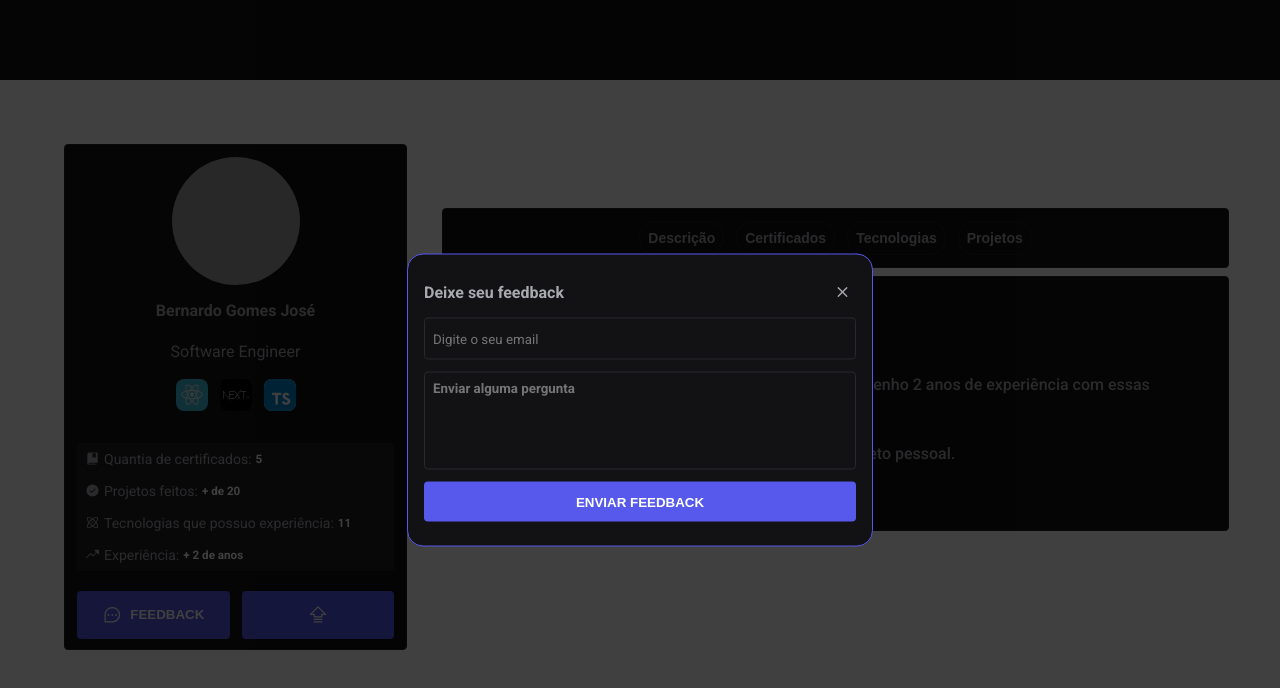
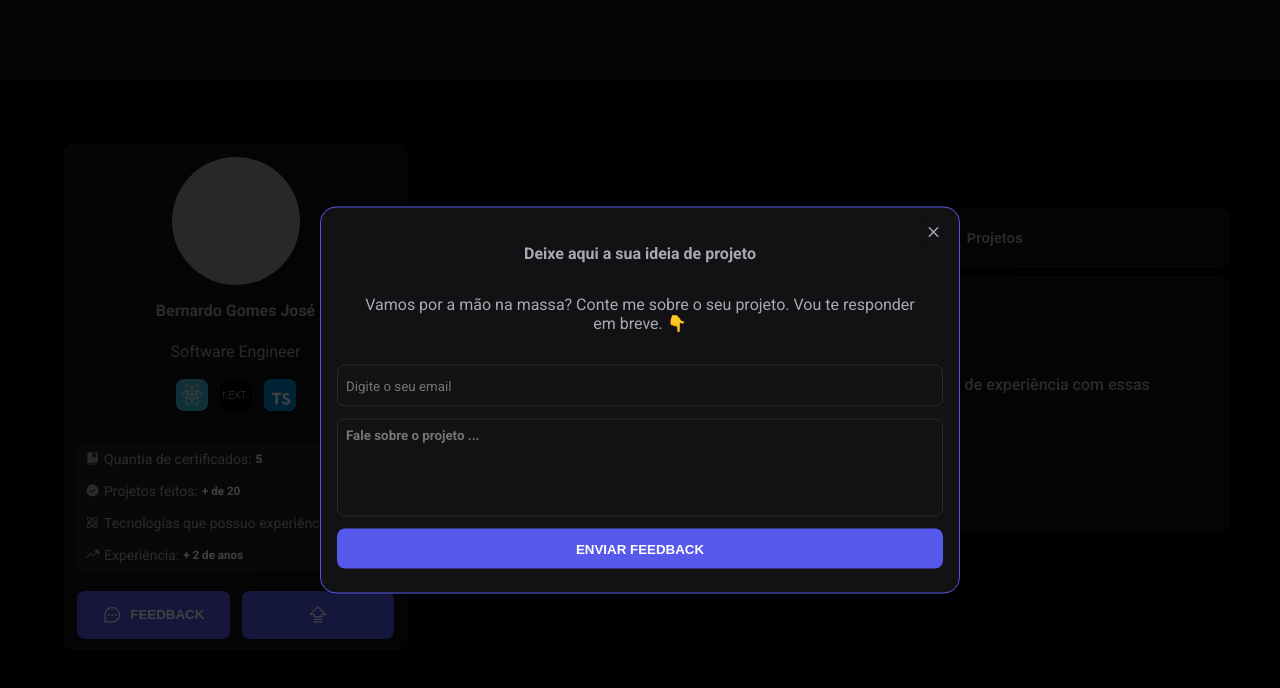
Before and after one commit to bernardojru/berDev, a Next.js app: page / in a window 1280 px wide. Both pictures are taken after a click on the button "FEEDBACK". Shown: the top 688 px of the page. Built offline with nearby package versions, Linux system fonts and the light colour scheme; grey boxes are pictures that could not be loaded.

Commit message:
border-radius update

```diff
--- a/src/components/Feedback/Form/index.tsx
+++ b/src/components/Feedback/Form/index.tsx
@@ -25,17 +25,24 @@ export function Form() {
   return (
     <FormContainer onSubmit={handleSubmit(handleSendFeedback)}>
       <header>
-        <strong>Deixe seu feedback</strong>
         <CloseButton>
           <X size={15} weight="bold" />
         </CloseButton>
       </header>
+      <strong>Deixe aqui a sua ideia de projeto</strong>
+      <span>
+        Vamos por a mão na massa? Conte me sobre o seu projeto. Vou te responder
+        em breve. 👇
+      </span>
       <input
         type="email"
         placeholder="Digite o seu email"
         {...register("email")}
       />
-      <textarea placeholder="Enviar alguma pergunta" {...register("content")} />
+      <textarea
+        placeholder="Fale sobre o projeto ..."
+        {...register("content")}
+      />
       <ButtonForm type="submit" disabled={isSubmitting}>
         Enviar Feedback
       </ButtonForm>
--- a/src/components/Feedback/Form/styles.ts
+++ b/src/components/Feedback/Form/styles.ts
@@ -8,11 +8,20 @@ export const FormContainer = styled("form", {
   padding: "$2",
   width: "100%",
 
+  strong: {
+    textAlign: "center",
+  },
+
+  span: {
+    margin: "$5",
+    textAlign: "center",
+  },
+
   input: {
     color: "$white",
     height: "1.5rem",
     background: "$gray900",
-    borderRadius: "$xs",
+    borderRadius: "$md",
     border: "1px solid $gray700",
     padding: "$2",
 
@@ -31,7 +40,7 @@ export const FormContainer = styled("form", {
     height: "5rem",
     background: "$gray900",
     resize: "none",
-    borderRadius: "$xs",
+    borderRadius: "$md",
     border: "1px solid $gray700",
     padding: "$2",
     fontWeight: "$bold",
@@ -48,8 +57,9 @@ export const FormContainer = styled("form", {
 });
 
 export const CloseButton = styled(Dialog.Close, {
+  position: "absolute",
   background: "transparent",
-  borderRadius: "$xs",
+  borderRadius: "$md",
   display: "flex",
   alignItems: "center",
   justifyContent: "center",
@@ -57,6 +67,7 @@ export const CloseButton = styled(Dialog.Close, {
   color: "$gray200",
   padding: "$1",
   border: "2px solid $gray900",
+  right: "$3",
 
   "&:hover": {
     background: "$gray700",
@@ -71,7 +82,7 @@ export const ButtonForm = styled("button", {
   background: "$blue200",
   color: "$white",
   fontWeight: "800",
-  borderRadius: "$xs",
+  borderRadius: "$md",
   textTransform: "uppercase",
   cursor: "pointer",
 
--- a/src/components/Feedback/SucessForm/index.tsx
+++ b/src/components/Feedback/SucessForm/index.tsx
@@ -1,11 +1,11 @@
 import { CheckCircle } from "phosphor-react";
-import { SuccessFormContainer } from "./styles";
+import { SuccessFormContainer, CloseButton } from "./styles";
 
 export function SuccessForm() {
   return (
     <SuccessFormContainer>
       <CheckCircle size={100} weight="regular" color="#6866FB" />
-      <p>Feedback enviado!</p>
+      <CloseButton>Pedido enviado!</CloseButton>
     </SuccessFormContainer>
   );
 }
--- a/src/components/Feedback/SucessForm/styles.ts
+++ b/src/components/Feedback/SucessForm/styles.ts
@@ -1,3 +1,4 @@
+import * as Dialog from "@radix-ui/react-dialog";
 import { styled } from "../../../styles";
 
 export const SuccessFormContainer = styled("div", {
@@ -8,3 +9,24 @@ export const SuccessFormContainer = styled("div", {
   padding: "$1",
   width: "100%",
 });
+
+export const CloseButton = styled(Dialog.Close, {
+  marginTop: "$2",
+  width: "100%",
+  padding: "$3",
+  borderRadius: "$xs",
+  fontWeight: "900",
+  background: "$blue200",
+  color: "$white",
+  border: "2px solid $blue200",
+  cursor: "pointer",
+  display: "flex",
+  alignItems: "center",
+  justifyContent: "center",
+  gap: "$2",
+
+  "&:hover": {
+    background: "$blue100",
+    transition: "all .4s ease-in-out",
+  },
+});
--- a/src/components/Feedback/styles.ts
+++ b/src/components/Feedback/styles.ts
@@ -1,4 +1,4 @@
-import { styled } from "../../styles/.";
+import { keyframes, styled } from "../../styles/.";
 import * as Dialog from "@radix-ui/react-dialog";
 
 export const Overlay = styled(Dialog.Overlay, {
@@ -22,9 +22,9 @@ export const FeedbackContainer = styled(Dialog.Content, {
   background: "$gray900",
   color: "$gray200",
   position: "fixed",
+  transform: "translate(-50%, -50%)",
   top: "50%",
   left: "50%",
-  transform: "translate(-50%, -50%)",
 
   "@media(max-width:375px)": {
     minWidth: "20rem",
@@ -36,5 +36,4 @@ export const FeedbackContainer = styled(Dialog.Content, {
     alignItems: "center",
     justifyContent: "space-between",
   },
-
 });
--- a/src/components/InfoContent/Description/index.tsx
+++ b/src/components/InfoContent/Description/index.tsx
@@ -1,5 +1,5 @@
 import { DescriptionContainer } from "./styles";
-import { GithubLogo, LinkedinLogo } from "phosphor-react";
+import { GithubLogo, Globe, LinkedinLogo } from "phosphor-react";
 import Link from "next/link";
 
 export function Description() {
@@ -8,9 +8,9 @@ export function Description() {
       <h2>Sobre mim</h2>
       <p>Meu nome é Bernardo, e tenho 19 anos.</p>
       <p>
-        Sou programador full-stack, apaixonado por tecnologia, e tenho 2 anos de
-        experiência com essas tecnologias: Nextjs, TypeScript,
-        TailwindCSS, Nodejs.
+        Sou programador full-stack, apaixonado por tecnologia, e tenho 1 anos de
+        experiência com essas tecnologias: Nextjs, TypeScript, TailwindCSS,
+        Nodejs.
       </p>
 
       <p>Quando não estou trabalhando, estou codando algum projeto pessoal.</p>
@@ -24,6 +24,9 @@ export function Description() {
         >
           <LinkedinLogo size={15} weight="fill" /> Linkedin
         </Link>
+        <Link href="#">
+          <Globe size={15} weight="bold" /> Jireh
+        </Link>
       </footer>
     </DescriptionContainer>
   );
--- a/src/components/InfoContent/Description/styles.ts
+++ b/src/components/InfoContent/Description/styles.ts
@@ -23,7 +23,7 @@ export const DescriptionContainer = styled("section", {
       gap: "$3",
       padding: "$1 $3",
       color: "$gray200",
-      borderRadius: "$xs",
+      borderRadius: "$md",
       cursor: "pointer",
 
       "&:hover": {
--- a/src/components/InfoContent/Tech/styles.ts
+++ b/src/components/InfoContent/Tech/styles.ts
@@ -3,11 +3,11 @@ import * as Tooltip from "@radix-ui/react-tooltip";
 
 export const TechContainer = styled("section", {
   display: "grid",
-  gap:'$3' ,
+  gap: "$3",
   alignContent: "center",
   justifyItems: "center",
   gridTemplateColumns: "repeat(7, 1fr)",
-  fontFamily:'$default',
+  fontFamily: "$default",
 
   button: {
     border: "none",
@@ -28,16 +28,16 @@ export const TechContainer = styled("section", {
 });
 
 export const TooltipContent = styled(Tooltip.Content, {
-  padding: '$3 $4',
-  background: '$gray600',
-  color: '$gray100',
-  fontFamily: '$default',
-  fontSize: '$sm',
-  borderRadius: '$xs',
-  fontWeight: '$medium',
-  filter: 'drop-shadow(4px 16px 24px rgba(0, 0, 0, 0.25))',
+  padding: "$3 $4",
+  background: "$gray600",
+  color: "$gray100",
+  fontFamily: "$default",
+  fontSize: "$sm",
+  borderRadius: "$md",
+  fontWeight: "$medium",
+  filter: "drop-shadow(4px 16px 24px rgba(0, 0, 0, 0.25))",
 });
 
 export const TooltipArrow = styled(Tooltip.Arrow, {
-  fill: '$gray600',
-})
+  fill: "$gray600",
+});
--- a/src/components/InfoContent/styles.ts
+++ b/src/components/InfoContent/styles.ts
@@ -5,7 +5,7 @@ export const InfoContentContainer = styled("div", {
   flexDirection: "column",
   alignItems: "center",
   gap: "$2",
-  borderRadius: "$xs",
+  borderRadius: "$md",
   color: "$gray200",
   width: "100%",
   marginTop: "4rem",
@@ -18,14 +18,13 @@ export const InfoContentHeader = styled("header", {
   justifyContent: "center",
   gap: "$3",
   padding: "$3",
-  borderRadius: "$xs",
+  borderRadius: "$md",
   border: "solid 1px $gray800",
   background: "$gray900",
-  overflow: 'hidden',
-
+  overflow: "hidden",
 
   "@media(max-width:375px)": {
-    overflowX: 'scroll',
+    overflowX: "scroll",
   },
 });
 
@@ -58,7 +57,7 @@ export const Button = styled("button", {
 export const InfoContentMain = styled("main", {
   width: "100%",
   padding: "$3",
-  borderRadius: "$xs",
+  borderRadius: "$md",
   border: "solid 1px $gray800",
   background: "$gray900",
 });
--- a/src/components/Profile/styles.ts
+++ b/src/components/Profile/styles.ts
@@ -7,7 +7,7 @@ export const ProfileContainer = styled("section", {
   gap: "$3",
   border: "solid 1px $gray800",
   padding: "$3",
-  borderRadius: "$xs",
+  borderRadius: "$md",
   background: "$gray900",
   color: "$gray200",
   height: "30rem",
@@ -66,7 +66,7 @@ export const ProfileDetails = styled("div", {
   flexDirection: "column",
   justifyContent: "center",
   background: "$gray800",
-  borderRadius: "$xs",
+  borderRadius: "$md",
   marginTop: "$5",
   width: "100%",
 
@@ -96,7 +96,7 @@ export const Questions = styled("button", {
   marginTop: "$2",
   width: "100%",
   padding: "$3",
-  borderRadius: "$xs",
+  borderRadius: "$md",
   fontWeight: "800",
   background: "$blue200",
   color: "$white",
@@ -117,7 +117,7 @@ export const ButtonToTop = styled("button", {
   marginTop: "$2",
   width: "100%",
   padding: "$3",
-  borderRadius: "$xs",
+  borderRadius: "$md",
   fontWeight: "800",
   background: "$blue200",
   color: "$white",
@@ -139,5 +139,11 @@ export const ButtonToTop = styled("button", {
     height: "3rem",
     right: "1.2rem",
     bottom: "1rem",
+
+    "&:hover": {
+      border: "none",
+      background: "$blue100",
+      transition: "all .4s ease-in-out",
+    },
   },
 });
--- a/src/styles/index.ts
+++ b/src/styles/index.ts
@@ -13,7 +13,7 @@ export const {
   theme: {
     colors: {
       white: "#FFF",
-      black: "",
+      black: "#000",
 
       transparent: "rgba(0, 0, 0, 0.75)",
 
```
